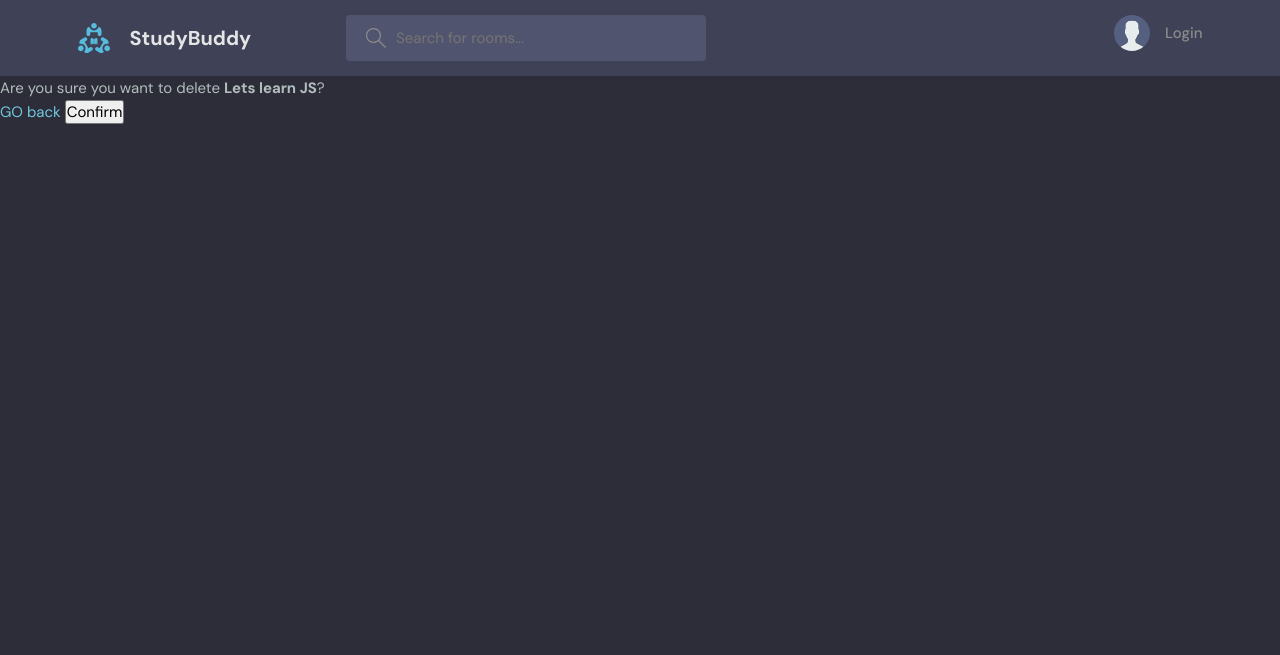
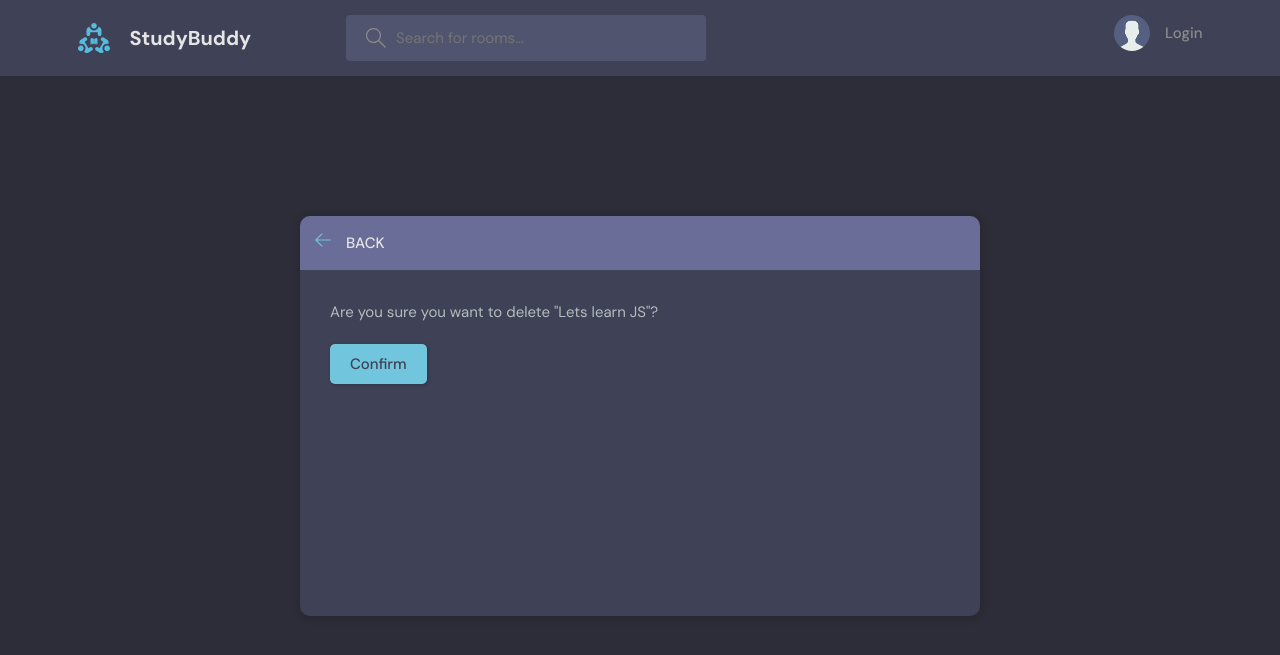
Before and after one commit to Ashutosh2302/Discord-Clone, a Django app: template base/templates/base/delete.html in a window 1280 px wide. Shown: the top 655 px of the page. Run offline with Django 3.2, Linux system fonts and the light colour scheme; the template is opened without the code that fills it: values that come from a table or form of the project are taken from there, others are empty; data comes from the database, SQL or seed files in the repository; both versions use the stored data as it was after the commit.

Commit message:
delete room/message styled

```diff
--- a/base/templates/base/delete.html
+++ b/base/templates/base/delete.html
@@ -1,13 +1,38 @@
 {% extends 'main.html' %}
+
 {% block content %}
+    <main class="delete-item layout">
+        <div class="container">
+            <div class="layout__box">
+                <div class="layout__boxHeader">
+                    <div class="layout__boxTitle">
+                        <a href={{request.META.HTTP_REFERER}}>
+                            <svg version="1.1" xmlns="http://www.w3.org/2000/svg" width="32" height="32"
+                                viewBox="0 0 32 32">
+                                <title>arrow-left</title>
+                                <path
+                                    d="M13.723 2.286l-13.723 13.714 13.719 13.714 1.616-1.611-10.96-10.96h27.625v-2.286h-27.625l10.965-10.965-1.616-1.607z">
+                                </path>
+                            </svg>
+                        </a>
+                        <h3>Back</h3>
+                    </div>
+                </div>
+                <div class="layout__body">
+                    <form class="form"  method='POST' action=''>
+                        {% csrf_token %}
+                        <div class="form__group">
+                            <p>Are you sure you want to delete "{{room}}"?</p>
+                        </div>
 
-<div>
-    <form method='POST' action=''>
-        {% csrf_token %}
-        <p>Are you sure you want to delete <b>{{room.name}}</b>?</p>
-        <a href={{request.META.HTTP_REFERER}}>GO back</a>
-        <input type='submit' value='Confirm'/>
-    </form>
+                        <div class="for__group">
+                            <input class="btn btn--main" type="submit" value="Confirm" />
+                        </div>
 
-</div>
+                    </form>
+                </div>
+            </div>
+        </div>
+    </main>
+    <script src="script.js"></script>
 {% endblock %}
```
Also changed, not shown: base/templates/base/delete_old.html (added, +13 -0 lines), db.sqlite3.
